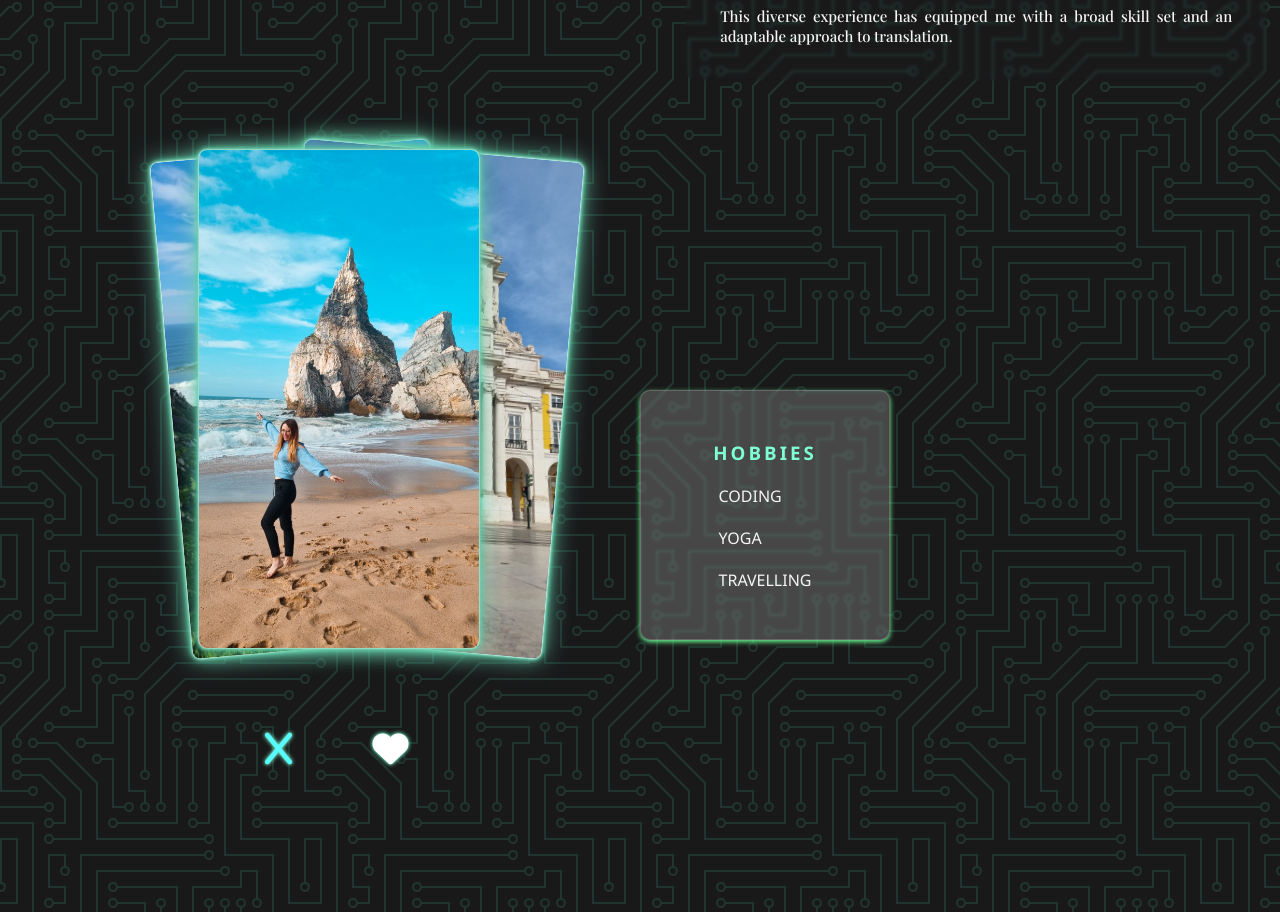
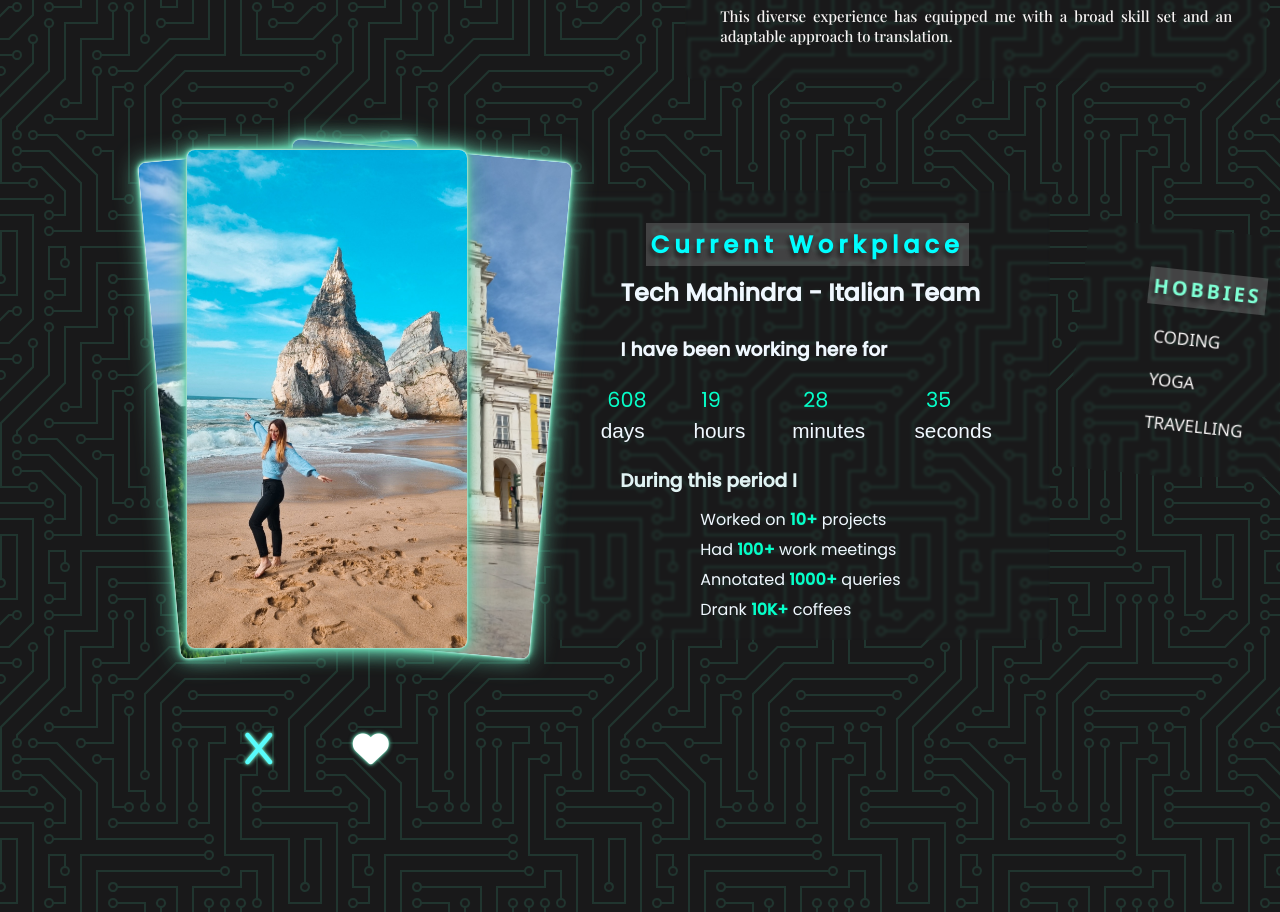
Before and after one commit to budaibetti/portfolio-website, a plain HTML site: page index.html in a window 1280 px wide. Shown: the part 3370-4282 px from the top of the page. Drawn offline with nearby package versions, Linux system fonts and the light colour scheme; a web font is replaced by a local one.

Commit message:
Adding a work-experience counter

```diff
--- a/index.html
+++ b/index.html
@@ -289,7 +289,45 @@
 
     <section class="hobbies-section">
 
+      <div class="work-experience-counter">
+
+        <div class="work-experience-title">
+        <h2> <span class="current-workplace">Current Workplace</span> <br> Tech Mahindra - Italian Team</h2><br>
+        <h3>I have been working here for</h3>
+      </div>
+
+      <div class="counter-container">
+        <div class="days counter-element"> <p id="days">0</p>
+          <span class="time-unit">days</span>
+        </div>
+        <div class="hours counter-element"> <p id="hours">00</p>
+          <span class="time-unit">hours</span>
+        </div>
+        <div class="minutes counter-element"><p id="minutes">00</p>
+          <span class="time-unit">minutes</span>
+        </div>
+        <div class="seconds counter-element" ><p id="seconds">00</p>
+           <span class="time-unit">seconds</span>
+          </div>
+        </div>
+
+           <div class="work-activity">
+            <h3>During this period I</h3>
+            <ul class="work-activity-list">
+              <li>Worked on <span class="activity-number">10+</span> projects</li>
+              <li>Had <span class= "activity-number">100+</span> work meetings</li>
+              <li>Annotated <span class= "activity-number">1000+</span> queries</li>
+              <li>Drank <span class= "activity-number"> 10K+ </span> coffees</li>
+            </ul>
+           </div>
+
+
+
+
+      </div>
+
       <div class="hobby">
+
         <h3>Hobbies</h3>
         <ul class="hobbies-list">
           <li class="hobby-list">Coding</li>
--- a/script.js
+++ b/script.js
@@ -1,5 +1,10 @@
 const likeBtn = document.querySelector(".like-btn");
 const dislikeBtn = document.getElementById("dislike-btn");
+
+const daysEl = document.getElementById("days");
+const hoursEl = document.getElementById("hours");
+const minsEl = document.getElementById("minutes");
+const secondsEl = document.getElementById("seconds");
 
 //typewriter effect
 function sleep(ms) {
@@ -111,3 +116,33 @@ function showLangOptions() {
   languageSelector.style.display =
     languageSelector.style.display === "block" ? "none" : "block";
 }
+
+//Work experience counter
+
+const startDay = "12 Sep 2022";
+
+function counter() {
+  const startDate = new Date(startDay);
+  const currentDate = new Date();
+
+  const totalSeconds = new Date(currentDate - startDate) / 1000;
+  const days = Math.floor(totalSeconds / 3600 / 24);
+  const hours = Math.floor(totalSeconds / 3600) % 24;
+  const minutes = Math.round(totalSeconds / 60) % 60;
+  const seconds = Math.round(totalSeconds % 60);
+
+  daysEl.innerHTML = days;
+  hoursEl.innerHTML = formatTime(hours);
+  minsEl.innerHTML = formatTime(minutes);
+  secondsEl.innerHTML = formatTime(seconds);
+
+  console.log(currentDate);
+}
+
+function formatTime(time) {
+  return time < 10 ? `0 ${time}` : time;
+}
+
+setInterval(counter, 1000);
+
+counter();
--- a/styles/hobby.css
+++ b/styles/hobby.css
@@ -3,6 +3,77 @@
   margin-top: 0%;
   display: flex;
 }
+
+.work-experience-counter {
+  display: flex;
+  align-items: center;
+  justify-content: center;
+  position: relative;
+  left: 43%;
+  top: 15%;
+  backdrop-filter: blur( 1.5px );
+  -webkit-backdrop-filter: blur( 1.5px );
+
+ border-radius: 2%;
+  height: 450px;
+  width: 500px;
+  flex-direction: column;
+  color: aliceblue;
+}
+
+.work-experience-title {
+  margin-top: 30px;
+  display: flex;
+  flex-direction: column;
+}
+
+.work-activity> h3 {
+  color: rgb(224, 243, 243);
+  position: relative ;
+  left: -40%;
+  margin-bottom: 10px;
+}
+.current-workplace {
+  color: aqua;
+  text-shadow: -2px 4px 4px rgba(12, 13, 14, 0.6);
+  background:rgba( 255, 255, 255, 0.18 );
+  padding: 5px;
+  line-height: 60px;
+  position: relative;
+  left: 7%;
+  letter-spacing: 5px;
+}
+.work-activity-list {
+  list-style: none;
+  margin-bottom: 20px;
+  line-height: 30px;
+}
+
+.counter-container {
+  display: flex;
+  flex-direction: row;
+  color: rgb(6, 255, 201) ;
+
+}
+.counter-element {
+  margin-left: 10px;
+  padding: 20px;
+  font-size: 1.3rem;
+
+}
+
+.time-unit {
+  position: relative;
+  left: -15%;
+  font-family: "Tektur", sans-serif;
+  color: aliceblue;
+}
+
+.activity-number {
+  color: rgb(6, 255, 201) ;
+  font-weight: 600;
+}
+
 
 .travel-cards {
   transition: transform 400ms ease;
@@ -149,7 +220,7 @@
 .like-dislike-btn{
   width: 32vmin;
   margin-top: 23vmin;
-  margin-left: -17%;
+  margin-left: -220%;
   display: flex;
   justify-content: space-around;
   padding: 0vmin 2vmin;
@@ -210,7 +281,7 @@ box-shadow:
   transition: transform 500ms ease;
   position: relative;
   top: 10%;
-  right: 20%;
+  right: 220%;
 }
 
 
@@ -254,30 +325,31 @@ box-shadow:
 .hobby {
   display: flex;
   position: relative;
-  top: 40%;
-  left: 50%;
+  top: 20%;
+  left: 45%;
   align-items: center;
   justify-content: center;
   flex-direction: column;
   padding: 10px;
-  background: rgba( 255, 255, 255, 0.2 );
-  box-shadow: 0 2px 5px 0 rgb(108, 255, 152);
   backdrop-filter: blur( 1.5px );
   -webkit-backdrop-filter: blur( 1.5px );
   border-radius: 10px;
-  border: 1px solid rgba( 255, 255, 255, 0.18 );
   font-weight: 500;
-  font-size: 16px;
+  font-size: 17px;
   font-family:'Segoe UI', Tahoma, Geneva, Verdana, sans-serif;
   text-transform: uppercase;
    color: rgb(247, 244, 244);
   min-width: 250px;
   max-height: 250px;
   list-style: none;
+  transform: rotate(6deg);
 }
 .hobby > h3{
   color: aquamarine;
+  text-shadow: -2px 4px 4px rgba(12, 13, 14, 0.6);
+  background:rgba( 255, 255, 255, 0.18 );
   letter-spacing: 3px;
+  padding: 5px;
 }
 .hobbies-list{
   list-style: none;
```
